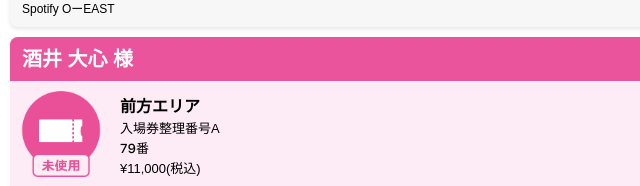
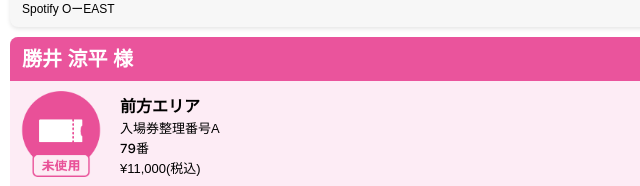
Before and after one commit to 47mirage/epulse, a plain HTML site: page index.html in a window 1280 px wide. Shown: the part 148-334 px from the top of the page, 0-640 px from the left. Drawn offline with Linux system fonts and the light colour scheme.

Commit message:
Update index.html

```diff
--- a/index.html
+++ b/index.html
@@ -98,7 +98,7 @@
       <section class="ticket-card" data-index="0">
         <div class="content">
           <div class="ticket-header">
-            <span class="name">酒井 大心 様</span>
+            <span class="name">勝井 涼平 様</span>
             <span class="index number">1枚目</span>
           </div>
           <div class="ticket-main dashed-bottom">
```
